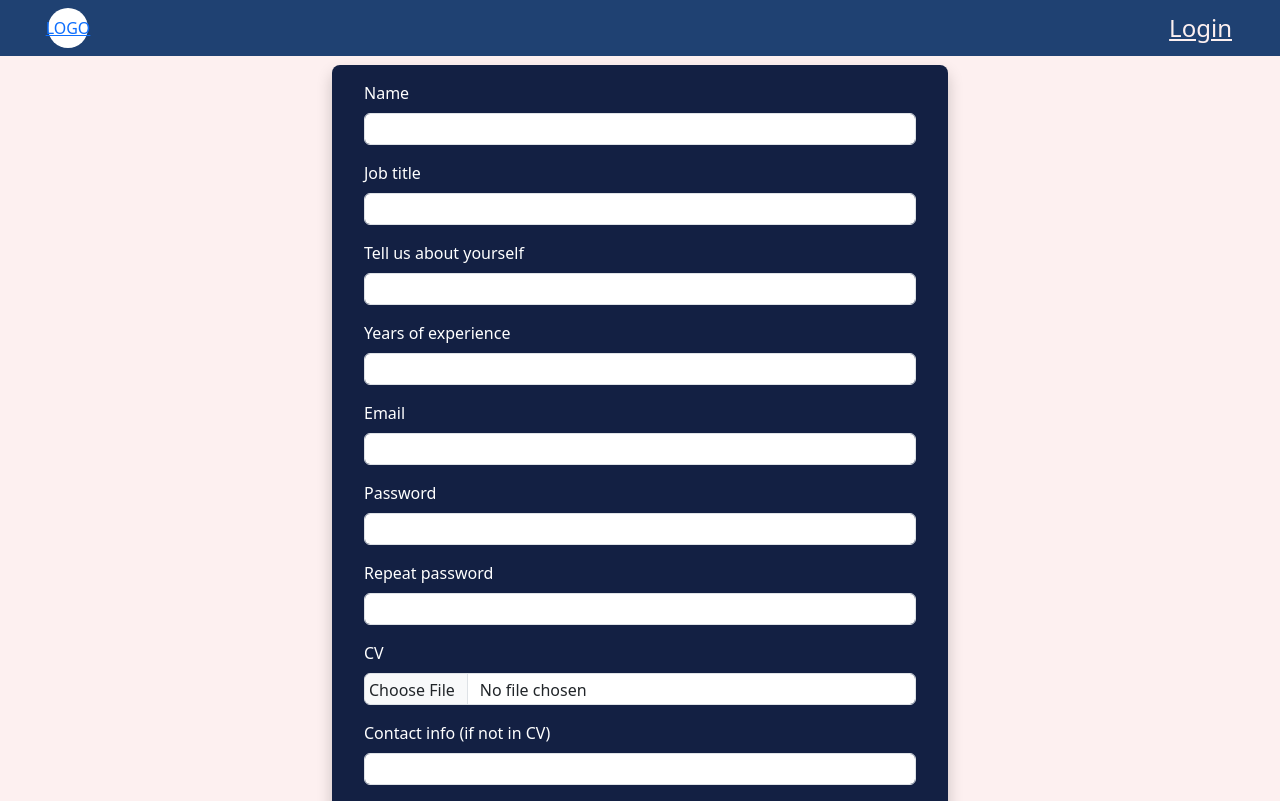
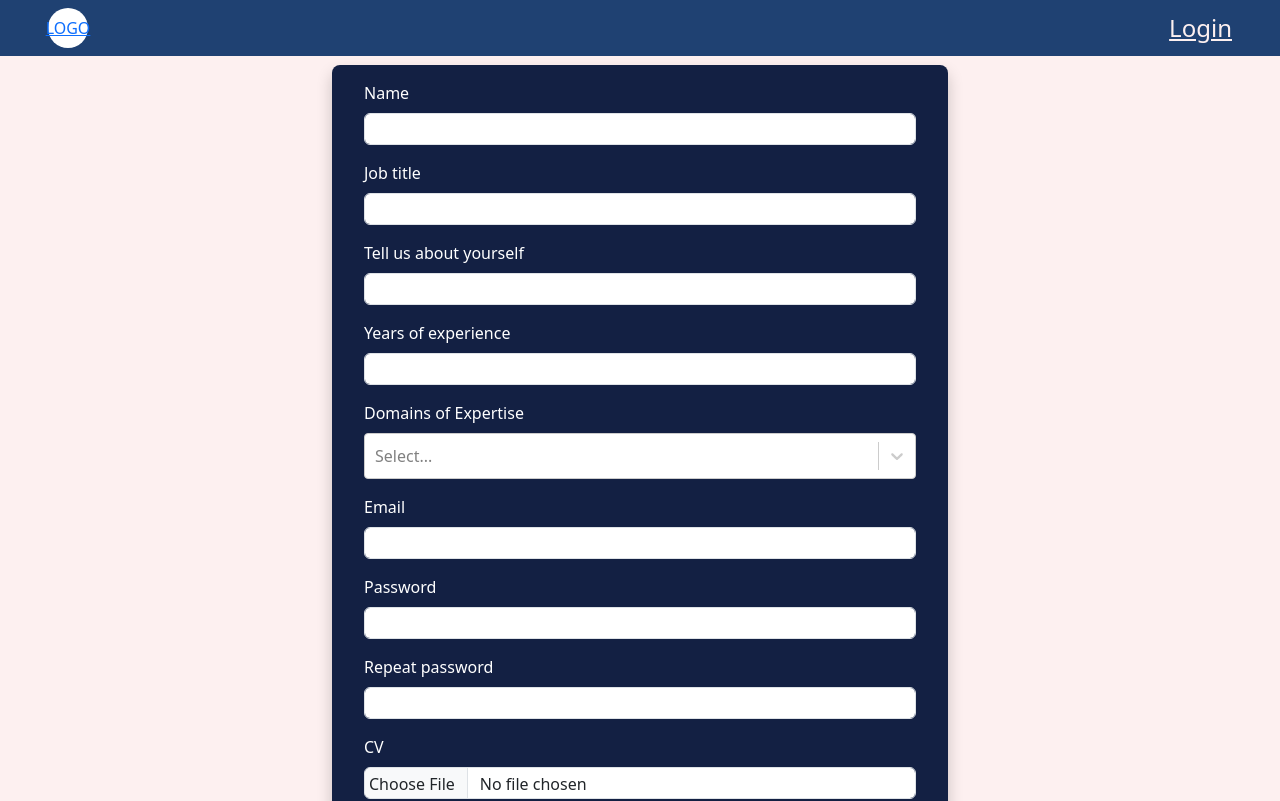
Before and after one commit to Mentorizon/mentorizon-client, a React (Create React App) app: page /apply-mentor in a window 1280 px wide. Shown: the top 801 px of the page. Built offline with nearby package versions, Linux system fonts and the light colour scheme; no server answers.

Commit message:
Enable choosing domains when applying for being a mentor

```diff
--- a/package.json
+++ b/package.json
@@ -11,6 +11,7 @@
     "react-dom": "^18.2.0",
     "react-router-dom": "^6.21.1",
     "react-scripts": "5.0.1",
+    "react-select": "^5.8.0",
     "reactstrap": "^9.2.1",
     "web-vitals": "^2.1.4"
   },
--- a/src/App.css
+++ b/src/App.css
@@ -236,3 +236,8 @@
 .mentor-footer button.apply {
   background-color: #28a745;
 }
+
+/* Select domain */
+.basic-multi-select {
+  color: var(--text-color-dark);
+}
--- /dev/null
+++ b/src/components/feature-specific/SelectDomain.tsx
@@ -0,0 +1,54 @@
+import React, {useEffect, useState} from 'react';
+import Select from 'react-select';
+import { Domain, Option } from "../../types";
+
+interface SelectDomainProps {
+    onDomainsChange: (selectedDomains: Option[]) => void;
+}
+
+const SelectDomain: React.FC<SelectDomainProps> = ({ onDomainsChange }) => {
+    const [domainOptions, setDomainOptions] = useState<Option[]>([]);
+    const [selectedDomains, setSelectedDomains] = useState<Option[]>([]);
+
+    const fetchDomains = async (): Promise<Domain[]> => {
+        try {
+            const response = await fetch('http://localhost:8080/domains');
+            if (!response.ok) {
+                throw new Error('Network response was not ok');
+            }
+            return await response.json();
+        } catch (error) {
+            console.error("There was a problem fetching the domains: ", error);
+            return [];
+        }
+    };
+
+    useEffect(() => {
+        fetchDomains().then(data => {
+            const options: Option[] = data.map((domain: Domain) => ({
+                value: domain.id,
+                label: domain.name
+            }));
+            setDomainOptions(options);
+        });
+    }, []);
+
+    const handleDomainSelect = (selectedOptions: readonly Option[]) => {
+        setSelectedDomains([...selectedOptions]);
+        onDomainsChange([...selectedOptions]);
+    };
+
+    return (
+        <Select
+            isMulti
+            name="domains"
+            options={domainOptions}
+            className="basic-multi-select"
+            classNamePrefix="select"
+            onChange={handleDomainSelect}
+            value={selectedDomains}
+        />
+    );
+};
+
+export default SelectDomain;
--- a/src/pages/SignUpMentor.tsx
+++ b/src/pages/SignUpMentor.tsx
@@ -2,6 +2,8 @@ import React, { useState} from "react";
 import AppNavbar from "../components/common/AppNavbar";
 import {Button, Container, Form, FormGroup, Input, Label} from "reactstrap";
 import {Link} from "react-router-dom";
+import SelectDomain from "../components/feature-specific/SelectDomain";
+import { Option } from "../types";
 
 const SignUpMentor = () => {
     const [name, setName] = useState<string>("");
@@ -13,6 +15,7 @@ const SignUpMentor = () => {
     const [repeatPassword, setRepeatPassword] = useState<string>("");
     const [cvFile, setCvFile] = useState<File | null>(null);
     const [contactInfo, setContactInfo] = useState<string>("");
+    const [selectedDomainIds, setSelectedDomainIds] = useState<string[]>([]);
 
     const getBase64 = (file: Blob): Promise<string> => {
         return new Promise((resolve, reject) => {
@@ -23,7 +26,6 @@ const SignUpMentor = () => {
         });
     };
 
-
     const handleCvChange = (event: React.ChangeEvent<HTMLInputElement>) => {
         if (event.target.files && event.target.files.length > 0) {
             const file = event.target.files[0];
@@ -31,6 +33,10 @@ const SignUpMentor = () => {
         }
     };
 
+    const handleDomainsChange = (selectedDomains: Option[]) => {
+        const domainIds = selectedDomains.map(domain => domain.value);
+        setSelectedDomainIds(domainIds);
+    };
 
     const handleSubmit = async (e: React.FormEvent<HTMLFormElement>) => {
         e.preventDefault();
@@ -51,8 +57,17 @@ const SignUpMentor = () => {
                     headers: {
                         'Content-Type': 'application/json',
                     },
-                    body: JSON.stringify({name, email, password, jobTitle, description, yearsOfExperience, cvBase64,
-                        contactInfo}),
+                    body: JSON.stringify({
+                        name,
+                        email,
+                        password,
+                        jobTitle,
+                        description,
+                        yearsOfExperience,
+                        domainIds: selectedDomainIds,
+                        cvBase64,
+                        contactInfo
+                    }),
                 });
 
                 if (response.ok) {
@@ -123,6 +138,11 @@ const SignUpMentor = () => {
                             value={yearsOfExperience}
                             onChange={(e: React.ChangeEvent<HTMLInputElement>) => setYearsOfExperience(Number(e.target.value))}
                         />
+                    </FormGroup>
+
+                    <FormGroup>
+                        <Label for="domains">Domains of Expertise</Label>
+                        <SelectDomain onDomainsChange={handleDomainsChange} />
                     </FormGroup>
 
                     <FormGroup>
```
Also changed, not shown: src/types.ts (+10 -0 lines), 1 other file (tests, documents, lock files or other folders).
